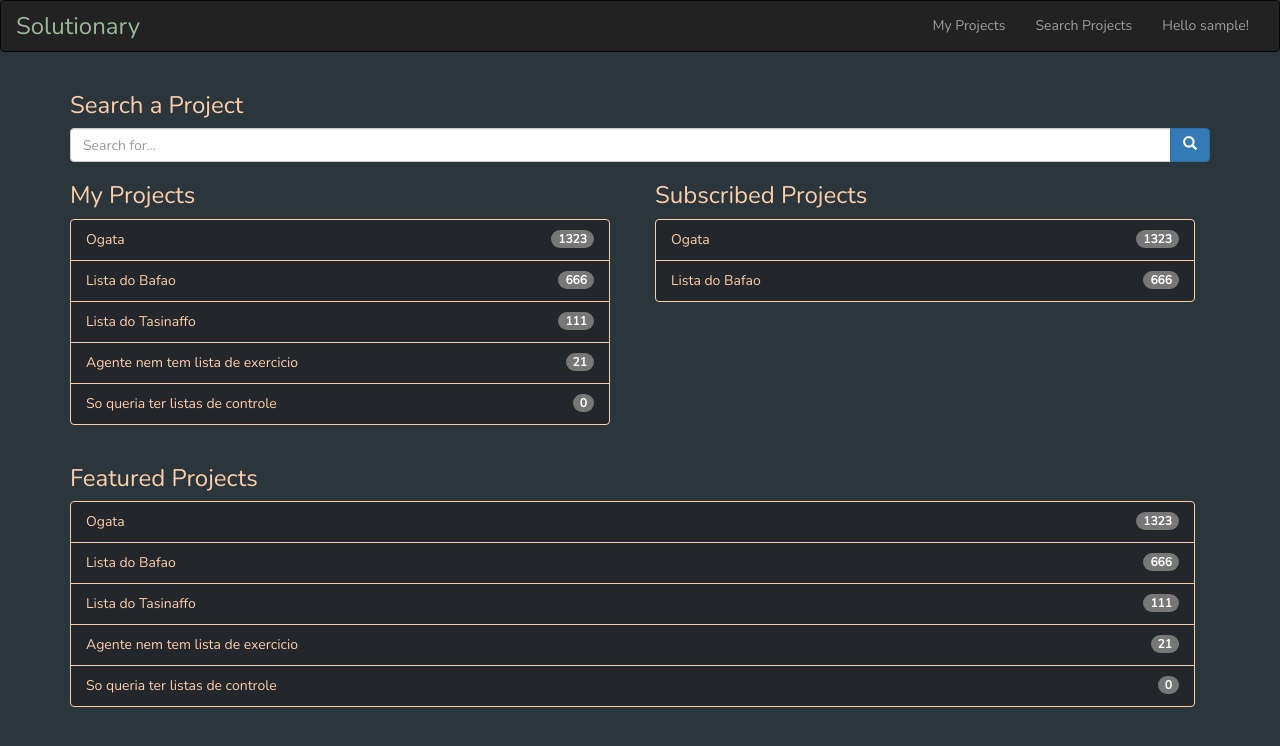
After one commit to gitoso-College-Projects-ITA-2021/CES-22-Solutionary, a Flask app: page /temp in a window 1280 px wide. The commit adds this page. Shown: the top 746 px of the page. Run offline with Flask 2, Linux system fonts and the light colour scheme; the visitor is signed in with stand-in values (Sample User, id 1); data comes from the database, SQL or seed files in the repository; some libraries are stand-ins or nearby versions.

Commit message:
projects page mockup

```diff
--- a/routes.py
+++ b/routes.py
@@ -42,7 +42,7 @@ def logout():
     logout_user()
     return "Logged out"
 
-@app.route('/register/', methods=['GET', 'POST'])
+@app.route('/register/', methods=['POST'])
 def register():
     reg_form = RegistrationForm()
 
@@ -62,9 +62,7 @@ def register():
         db.session.add(user)
         db.session.commit()
 
-        return redirect(url_for('index'))
-
-    return render_template('register.html', form=reg_form)
+    return redirect(url_for('index'))
 
 @app.route('/search/')
 def search():
@@ -136,3 +134,8 @@ def display_projects():
 @app.route('/quill')
 def quill():
     return render_template('quill.html')
+
+@app.route("/temp", methods=['GET', 'POST'])
+@login_required
+def temp():
+    return render_template('temp.html')
--- a/static/solutionary.css
+++ b/static/solutionary.css
@@ -6,6 +6,10 @@ body {
 
 footer {
     text-align: center;
+}
+
+form {
+    color: black;
 }
 
 .btn-dark {
@@ -40,7 +44,7 @@ footer {
 
 .modal-body {
     background-color: #2A363B;
-    color: #FF847C;
+    color: #FECEAB;
 }
 
 .modal-footer {
@@ -56,6 +60,28 @@ footer {
 .modal-close:hover {
     color: #E84A5F;
 }
+
+.list-group-item {
+    background-color: #23272b;
+    border: 1px solid #FECEAB;
+}
+
+button.list-group-item {
+    color: #FECEAB;
+}
+
+button.list-group-item:hover {
+    background-color: #2A363B;
+    color: #FECEAB;
+    border: 1px solid #FECEAB;
+}
+
+button.list-group-item:focus {
+    background-color: #2A363B;
+    color: #FECEAB;
+    border: 1px solid #FECEAB;
+}
+
 
 #main-middle-bar {
     color: #99B898;
--- /dev/null
+++ b/templates/temp.html
@@ -0,0 +1,48 @@
+{% extends "topbar.html" %}
+
+{% block title %} Solutionary {% endblock %}
+
+{% block content %}
+<div class="container">
+    <div class="row">
+            <div class="col-lg-12">
+                <h3>Search a Project</h3>
+                <div class="input-group col-lg-12">
+                    <input type="text" class="form-control" placeholder="Search for...">
+                    <span class="input-group-btn">
+                        <button class="btn btn-primary" type="button"><span class="glyphicon glyphicon-search" aria-hidden="true"></span></button>
+                    </span>
+                </div>
+            </div>
+            <div class="col-lg-6">
+                <h3>My Projects</h3>
+                <div class="list-group col-lg-12">
+                    <button type="button" class="list-group-item">Ogata <span class="badge">1323</span></button>
+                    <button type="button" class="list-group-item">Lista do Bafao <span class="badge">666</span></button>
+                    <button type="button" class="list-group-item">Lista do Tasinaffo <span class="badge">111</span></button>
+                    <button type="button" class="list-group-item">Agente nem tem lista de exercicio <span class="badge">21</span></button>
+                    <button type="button" class="list-group-item">So queria ter listas de controle <span class="badge">0</span></button>
+                </div>
+            </div>
+            <div class="col-lg-6">
+                <h3>Subscribed Projects</h3>
+                <div class="list-group col-lg-12">
+                    <button type="button" class="list-group-item">Ogata <span class="badge">1323</span></button>
+                    <button type="button" class="list-group-item">Lista do Bafao <span class="badge">666</span></button>
+                </div>
+            </div>
+        </div>
+    <div class="row">
+            <div class="col-lg-12">
+                <h3>Featured Projects</h3>
+                <div class="list-group col-lg-12">
+                    <button type="button" class="list-group-item">Ogata <span class="badge">1323</span></button>
+                    <button type="button" class="list-group-item">Lista do Bafao <span class="badge">666</span></button>
+                    <button type="button" class="list-group-item">Lista do Tasinaffo <span class="badge">111</span></button>
+                    <button type="button" class="list-group-item">Agente nem tem lista de exercicio <span class="badge">21</span></button>
+                    <button type="button" class="list-group-item">So queria ter listas de controle <span class="badge">0</span></button>
+                </div>
+            </div>
+        </div>
+</div>
+{% endblock %}
--- a/templates/topbar.html
+++ b/templates/topbar.html
@@ -50,8 +50,7 @@ Solutionary
             {{ login_form.password(class_='form-control', placeholder='Password')}}
             </div>
             <button type="submit" class="btn btn-success">Login</button>
-            <a class="btn btn-primary" href="/register">Register</a>
-            <button type="button" class="btn btn-info" data-toggle="modal" data-target="#register-modal">Open Modal</button>
+            <button type="button" class="btn btn-primary" data-toggle="modal" data-target="#register-modal">Register</button>
             {{ login_form.csrf_token }}
         </form>
         {% endif %}
```
Also changed, not shown: templates/register.html (deleted, +0 -44 lines).
